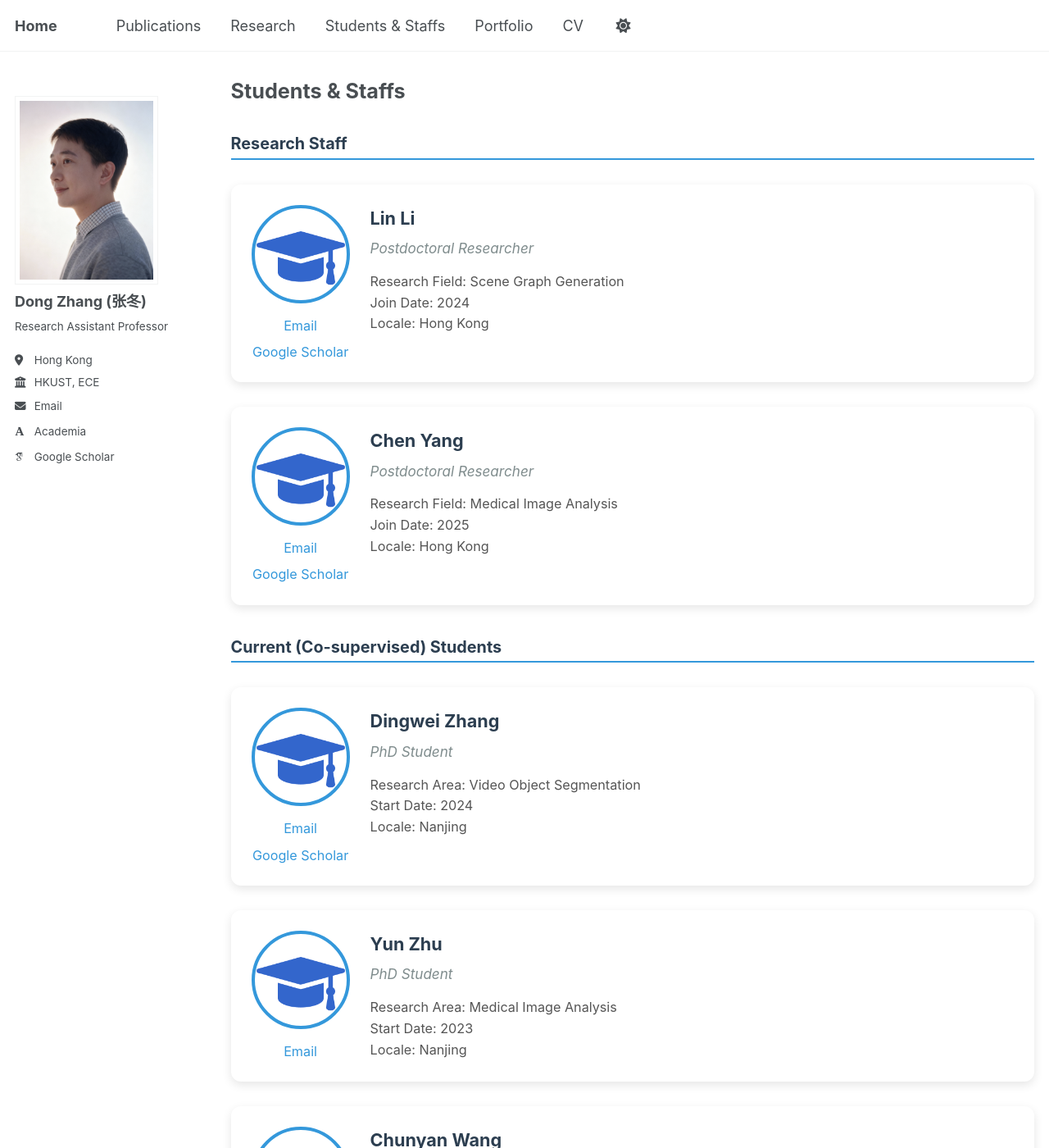
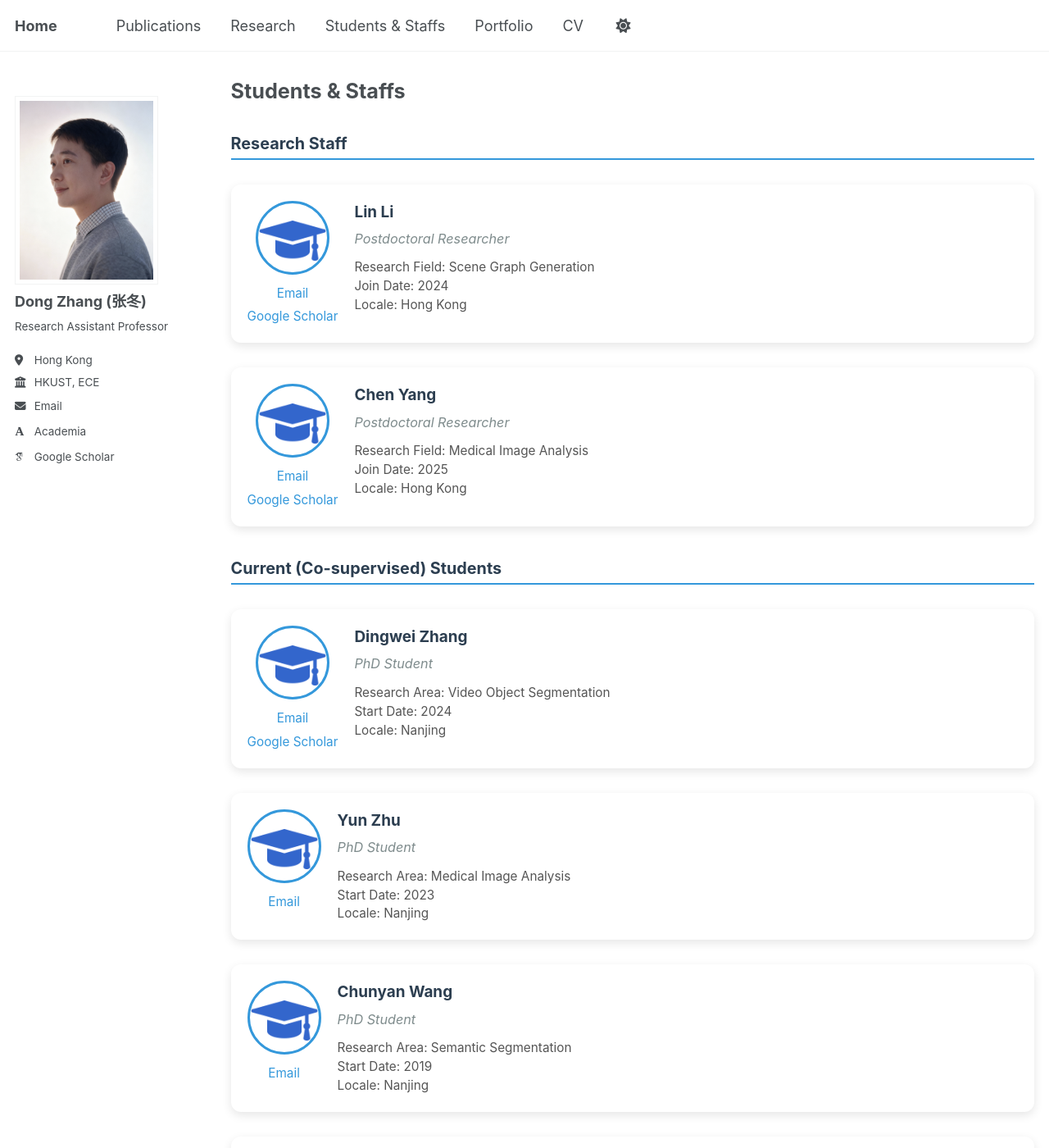
Before and after one commit to dongzhang89/dongzhang89.github.io, a Jekyll site: the page built from _pages/students-staffs.html, in a window 1280 px wide and 1400 px high. Shown: the whole window at 82% size. Built offline with Jekyll 4.4.1, drawn with Linux system fonts in a browser that asks for light colours; some web fonts are replaced; a script that is not in the unit is left out.

Commit message:
Update students-staffs.html

```diff
--- a/_pages/students-staffs.html
+++ b/_pages/students-staffs.html
@@ -44,9 +44,9 @@ author_profile: true
   background: #fff;
   border-radius: 12px;
   box-shadow: 0 4px 12px rgba(0,0,0,0.1);
-  padding: 25px;
+  padding: 20px;
   display: flex;
-  gap: 25px;
+  gap: 20px;
   transition: transform 0.3s ease, box-shadow 0.3s ease;
 }
 
@@ -63,26 +63,26 @@ author_profile: true
 }
 
 .person-photo {
-  width: 120px;
-  height: 120px;
+  width: 90px;
+  height: 90px;
   border-radius: 50%;
   object-fit: cover;
-  border: 4px solid #3498db;
+  border: 3px solid #3498db;
   display: block;
-  margin-bottom: 15px;
+  margin-bottom: 12px;
 }
 
 .person-links {
   display: flex;
   flex-direction: column;
   align-items: center;
-  gap: 8px;
+  gap: 6px;
 }
 
 .person-links a {
   color: #3498db;
   text-decoration: none;
-  font-size: 0.9em;
+  font-size: 0.85em;
 }
 
 .person-links a:hover {
@@ -96,23 +96,23 @@ author_profile: true
 }
 
 .person-name {
-  font-size: 1.2em;
+  font-size: 1.05em;
   font-weight: bold;
   color: #2c3e50;
-  margin-bottom: 8px;
+  margin-bottom: 6px;
 }
 
 .person-title {
   color: #7f8c8d;
-  font-size: 0.95em;
-  margin-bottom: 15px;
+  font-size: 0.9em;
+  margin-bottom: 12px;
   font-style: italic;
 }
 
 .person-description {
   color: #555;
-  line-height: 1.6;
-  font-size: 0.9em;
+  line-height: 1.5;
+  font-size: 0.85em;
 }
 
 .section-title {
@@ -137,7 +137,7 @@ author_profile: true
   }
 
   .person-card {
-    padding: 20px;
+    padding: 18px;
     flex-direction: column;
     align-items: center;
     text-align: center;
@@ -148,8 +148,8 @@ author_profile: true
   }
 
   .person-photo {
-    width: 100px;
-    height: 100px;
+    width: 80px;
+    height: 80px;
   }
 
   .person-right {
```
